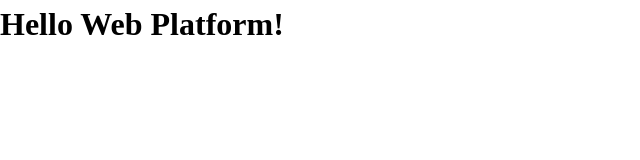
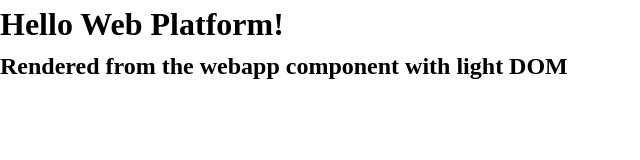
Before and after one commit to jasonsjones/web-platform-app, a website: page packages/app/src/index.html in a window 1280 px wide. Shown: the whole page, without its empty margins (0-640 px from the left). Drawn offline with Linux system fonts and the light colour scheme; files that its build step writes are made by us from their sources.

Commit message:
feat: add app web component

```diff
--- a/package.json
+++ b/package.json
@@ -7,6 +7,7 @@
     ],
     "scripts": {
         "build": "yarn workspaces run build",
+        "clean": "yarn workspaces run clean",
         "dev": "concurrently -n APP -c green \"yarn dev:app\"",
         "dev:app": "yarn workspace @orion/app run dev",
         "format:check": "yarn workspaces run format:check",
--- a/packages/app/package.json
+++ b/packages/app/package.json
@@ -6,7 +6,7 @@
     "scripts": {
         "build": "yarn clean && yarn copy:resources",
         "clean": "rm -rf dist",
-        "copy:resources": "mkdir dist/ && cp src/index.html src/main.js src/styles/styles.css dist",
+        "copy:resources": "mkdir dist/ && cp src/index.html src/main.js src/styles/styles.css dist && cp -R src/components dist",
         "format:check": "prettier *.json *.cjs src/**/*.{js,html} --check",
         "format:write": "prettier *.json *.cjs src/**/*.{js,html} --write",
         "lint": "eslint '**/*.js' --max-warnings 0",
--- /dev/null
+++ b/packages/app/src/components/app.js
@@ -0,0 +1,12 @@
+class App extends HTMLElement {
+    constructor() {
+        super();
+    }
+
+    connectedCallback() {
+        this.innerHTML =
+            '<h1>Hello Web Platform!</h1><h2>Rendered from the webapp component with light DOM</h2>';
+    }
+}
+
+export default App;
--- a/packages/app/src/index.html
+++ b/packages/app/src/index.html
@@ -6,9 +6,7 @@
         <title>Web Platform Site</title>
     </head>
     <body>
-        <div>
-            <h1>Hello Web Platform!</h1>
-        </div>
+        <div id="webapp"></div>
     </body>
     <script type="module" src="main.js"></script>
 </html>
--- a/packages/app/src/main.js
+++ b/packages/app/src/main.js
@@ -1 +1,7 @@
-console.log('Running main.js...');
+import App from './components/app.js';
+
+const APP_NAME = 'x-app';
+const appEl = document.getElementById('webapp');
+
+customElements.define(APP_NAME, App);
+appEl.appendChild(document.createElement(APP_NAME));
```
